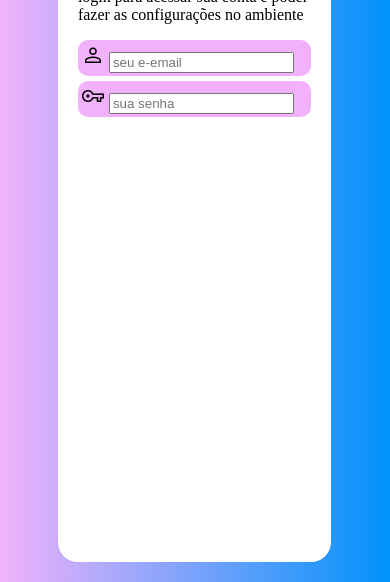
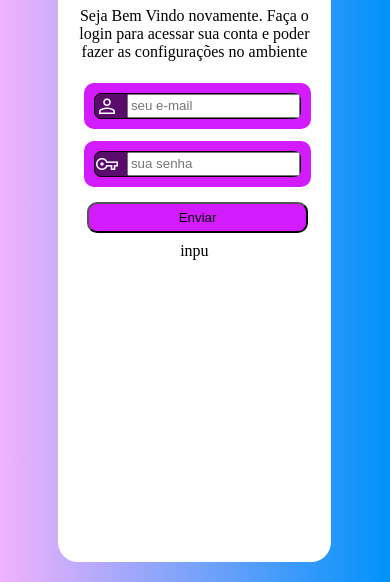
Before and after one commit to ProgramadorSantos/Projeto-Login, a plain HTML site: page index.html in a window 390 px wide. Shown: the part 302-884 px from the top of the page. Drawn offline with nearby package versions, Linux system fonts and the light colour scheme.

Commit message:
Atualização do peojeto Login
projeto first mobile sendo desenvolvido

```diff
--- a/estilos/style.css
+++ b/estilos/style.css
@@ -25,29 +25,50 @@ main {
 
 
 }
+form {
+    width: 95%;
+    text-align: left;
+
+}
 .formulario {
-    padding: 20px;
-}
-.formulario > h1 {
-    margin-top: -20px;
+
+    margin: 20px;
     text-align: center;
 }
-.formulario > p {
-    margin-top: -15px;
-    text-align: left;
+
+
+.caixa {
+    display: inline-block;
+    background-color: rgb(210, 28, 255);
+    padding: 3px;
+    margin: 6px;
+    border-radius: 10px;
+    width: 100%;
+
+
+
 }
-.meulogin {
-    padding: 3px;
-    margin-bottom: 5px;
-    background-color: #F1B2FB;
+.enviar{
+    background-color: rgb(210, 28, 255);
+    width: 100%;
+    padding: 6px;
+    position: center;
+    margin: 9px;
     border-radius: 10px;
 }
-.minhasenha {
-    padding: 3px;
-    background-color: #F1B2FB;
-    border-radius: 10px;
+input{
+    margin-left: 8px;
+    width: 97%;
+}
+label#label{
+    display: flex;
+    margin: 7px;
+    background-color: rgba(0, 0, 0, 0.575);
+    color: white;
+    border: 1px solid black;
+    border-radius: 7px;
+}
 
-}
 
 
 
--- a/index.html
+++ b/index.html
@@ -1,5 +1,5 @@
 <!DOCTYPE html>
-<html lang="en">
+<html lang="pt-br">
 <head>
     <meta charset="UTF-8">
     <meta http-equiv="X-UA-Compatible" content="IE=edge">
@@ -21,23 +21,26 @@
             <h1>Login</h1>
             <p>Seja Bem Vindo novamente. Faça o login para acessar sua conta e poder fazer as configurações no ambiente</p>
             <form action="login.php" method="post">
-                <div class="meulogin">
-                    <label for="email"><span class="material-symbols-outlined">
-                        person
+            <div class="caixa">
+            <label for="usuario" id="label">
+                <span class="material-symbols-outlined">person
+                </span>
+                <input type="email" placeholder="seu e-mail" id="ilogin">
+            </label>
+            </div>
+            <div class="caixa">
+                <label for="senha" id="label">
+                    <span class="material-symbols-outlined">
+                        vpn_key
                         </span>
-                        <input type="text" required placeholder="seu e-email">
-                    </label>
-
-                </div>
-                <div class="minhasenha">
-                    <label for="minhasenha">
-                        <span           class="material-symbols-outlined">vpn_key
-                            </span>
-                        <input type="text" required placeholder="sua senha">
-                        </label>
-                </div>
-
+                        <input type="password" placeholder="sua senha" >
+                </label>
+            </div>
+            <input type="submit" value="Enviar" class="enviar">
             </form>
+            <div>
+                inpu
+            </div>
 
         </div>
     </main>
```
